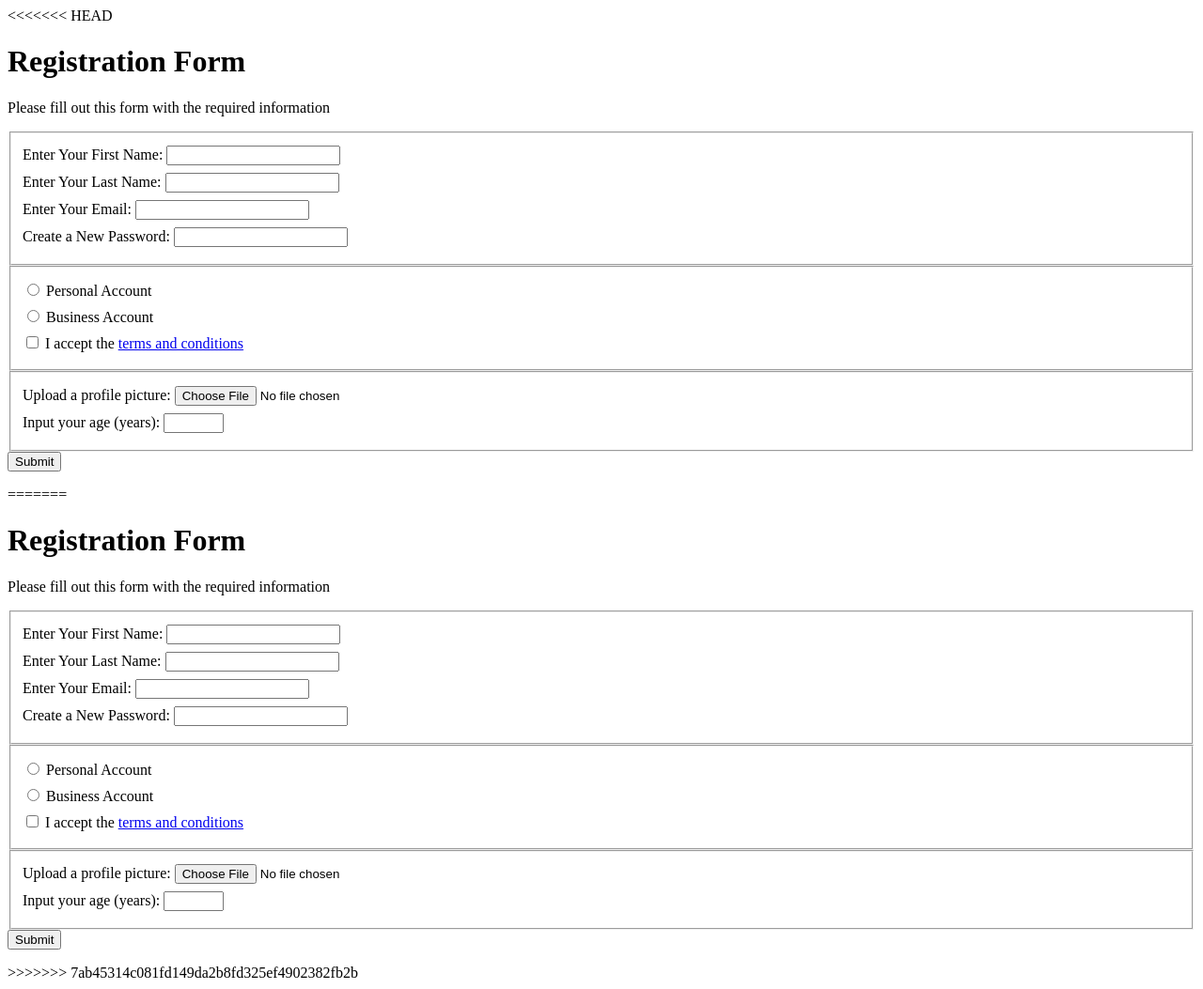
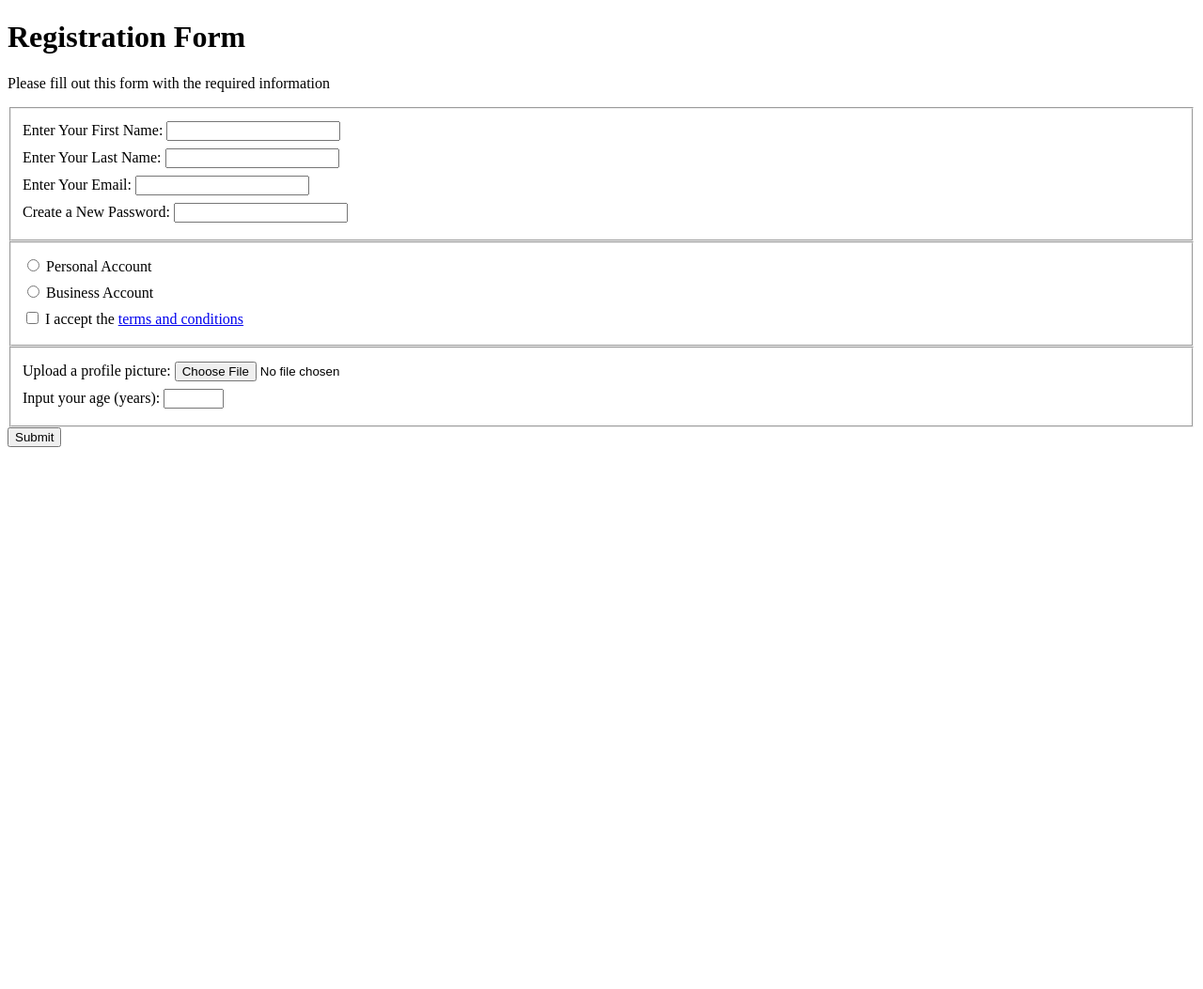
Before and after one commit to Chetan559/365Days, a plain HTML site: page SurveyForm/index.html in a window 1280 px wide. Shown: the whole page at 94% size. After the commit the page ends 800 px from the top, so only its background shows below. Drawn offline with Linux system fonts and the light colour scheme.

Commit message:
Update index.html

```diff
--- a/SurveyForm/index.html
+++ b/SurveyForm/index.html
@@ -1,4 +1,3 @@
-<<<<<<< HEAD
 <!DOCTYPE html>
 <html lang="en">
   <head>
@@ -32,39 +31,3 @@
       <input type="submit" value="Submit" />
     </form>
   </body>
-=======
-<!DOCTYPE html>
-<html lang="en">
-  <head>
-    <meta charset="UTF-8">
-    <title>Registration Form</title>
-    <link rel="stylesheet" href="../styles/style3.css" />
-  </head>
-  <body>
-    <h1>Registration Form</h1>
-    <!-- Survey From  -->
-    <p>Please fill out this form with the required information</p>
-    <form method="post" action='https://register-demo.freecodecamp.org'>
-      <fieldset>
-        <label for="first-name">Enter Your First Name: <input id="first-name" type="text" required /></label>
-        <label for="last-name">Enter Your Last Name: <input id="last-name" type="text" required /></label>
-        <label for="email">Enter Your Email: <input id="email" type="email" required /></label>
-        <label for="new-password">Create a New Password: <input id="new-password" type="password" pattern="[a-z0-5]{8,}" required /></label>
-      </fieldset>
-      <fieldset>
-        <label for="personal-account"><input id="personal-account" type="radio" name="account-type" /> Personal Account</label>
-        <label for="business-account"><input id="business-account" type="radio" name="account-type" /> Business Account</label>
-        <label for="terms-and-conditions">
-          <input id="terms-and-conditions" type="checkbox" required /> I accept the <a href="https://www.freecodecamp.org/news/terms-of-service/">terms and conditions</a>
-        </label>
-      </fieldset>
-      <fieldset>
-        <label>Upload a profile picture: <input type="file" /></label>
-        <label>Input your age (years): <input type="number" min="13" max="120" /></label>
-
-      </fieldset>
-      <input type="submit" value="Submit" />
-    </form>
-  </body>
->>>>>>> 7ab45314c081fd149da2b8fd325ef4902382fb2b
-</html>
```
